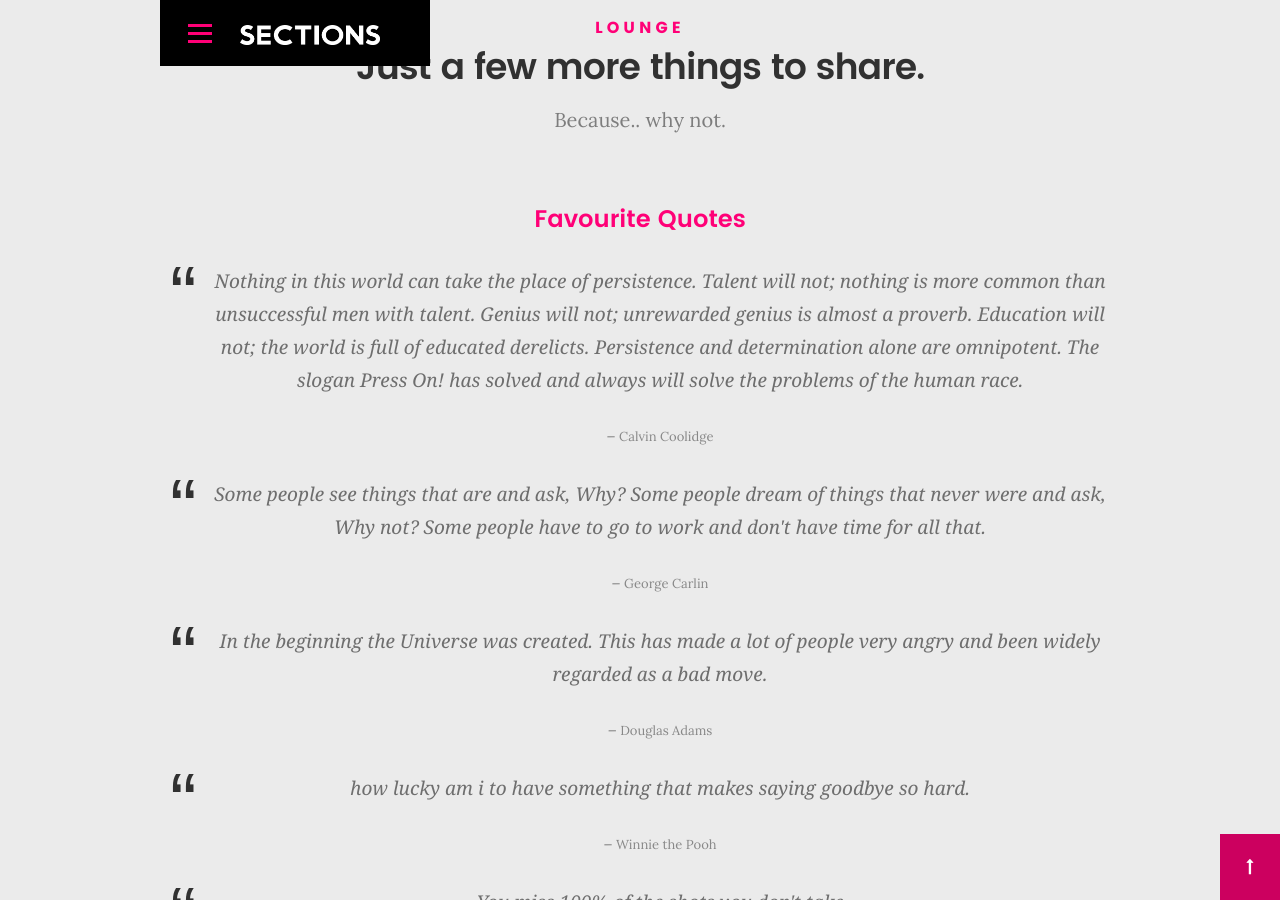
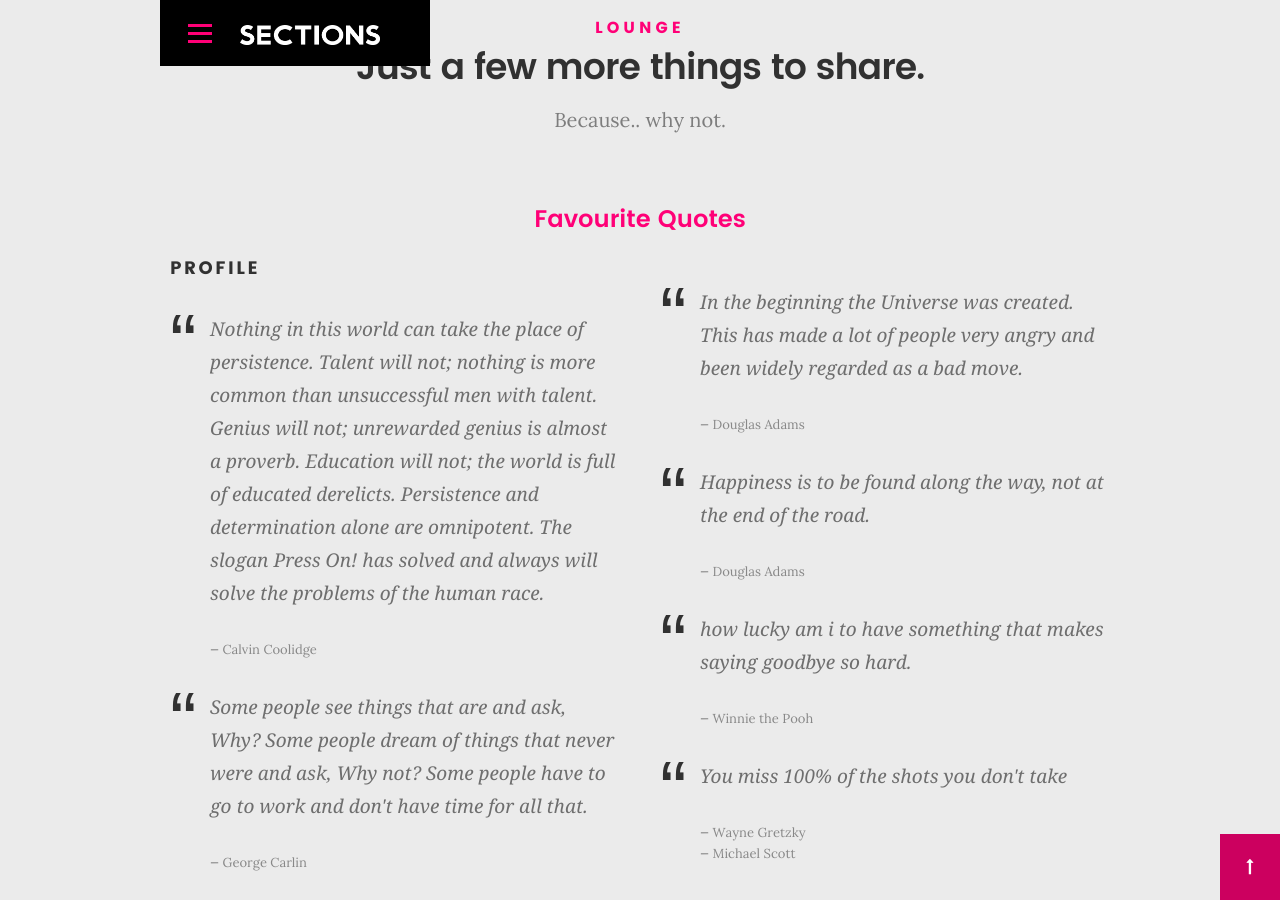
Before and after one commit to Vaansh/portfolio, a Jekyll site: the page built from index.html, in a window 1280 px wide and 900 px high, scrolled down 5596 px. Built offline with Jekyll 4.4.1, drawn with Linux system fonts in a browser that asks for light colours; some web fonts are replaced.

Commit message:
structure quotes

```diff
--- a/_includes/lounge.html
+++ b/_includes/lounge.html
@@ -15,6 +15,11 @@
     <div class="col-twelve resume-header">
       <h2>Favourite Quotes</h2>
 
+      <div class="row about-content">
+        <div class="col-six tab-full">
+          <h3>Profile</h3>
+
+          <ul class="info-list">
             <blockquote>
               <p>
                 Nothing in this world can take the place of persistence. Talent will
@@ -42,10 +47,23 @@
                 >
               </cite>
             </blockquote>
+        </div>
+
+        <div class="col-six tab-full">
           <blockquote>
             <p>
               In the beginning the Universe was created. This has made a lot of
               people very angry and been widely regarded as a bad move.
+            </p>
+            <cite>
+              <a href="https://en.wikipedia.org/wiki/Wayne_Gretzky">
+                Douglas Adams</a
+              >
+            </cite>
+          </blockquote>
+          <blockquote>
+            <p>
+              Happiness is to be found along the way, not at the end of the road.
             </p>
             <cite>
               <a href="https://en.wikipedia.org/wiki/Wayne_Gretzky">
@@ -77,6 +95,8 @@
             </cite>
           </blockquote>
         </div>
+      </div>
+    </div>
     <!-- /col-twelve -->
   </div>
   <!-- /resume-timeline -->
```
Lines whose indentation alone changed are shown as unchanged.
